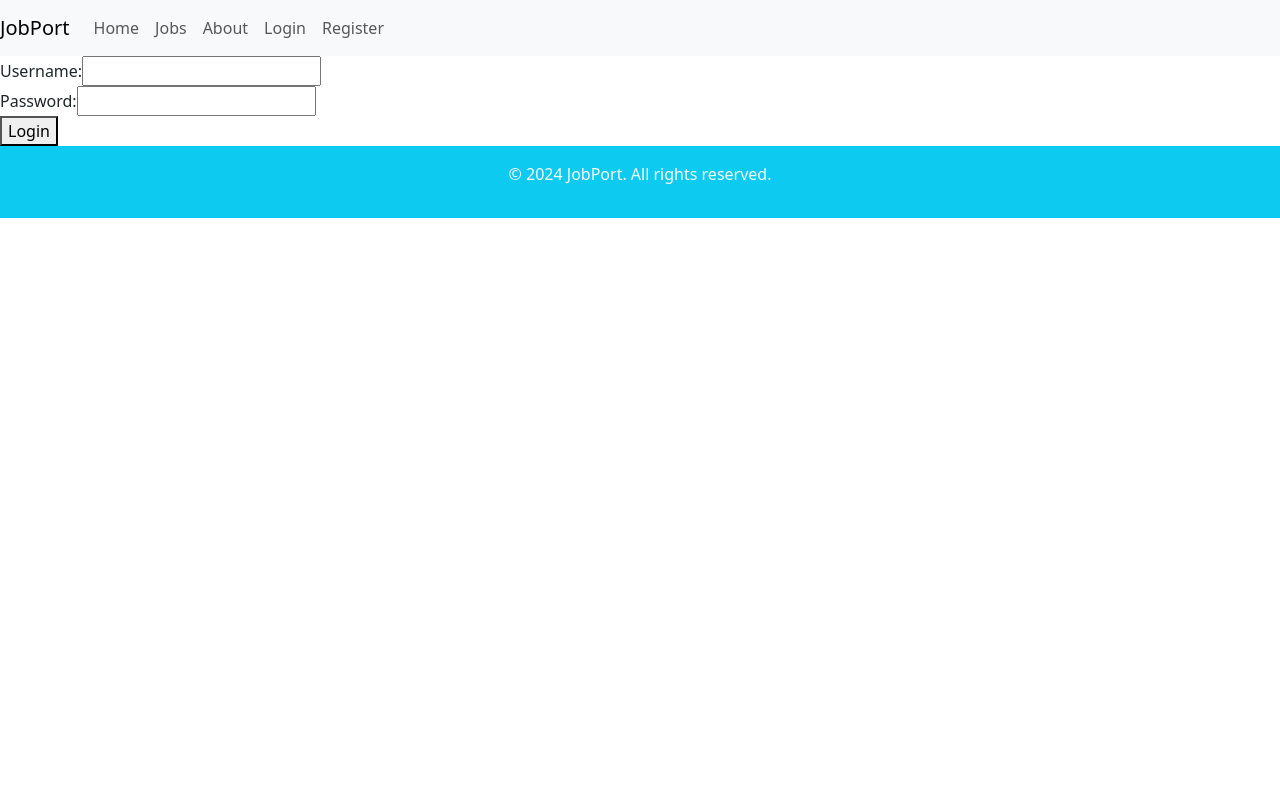
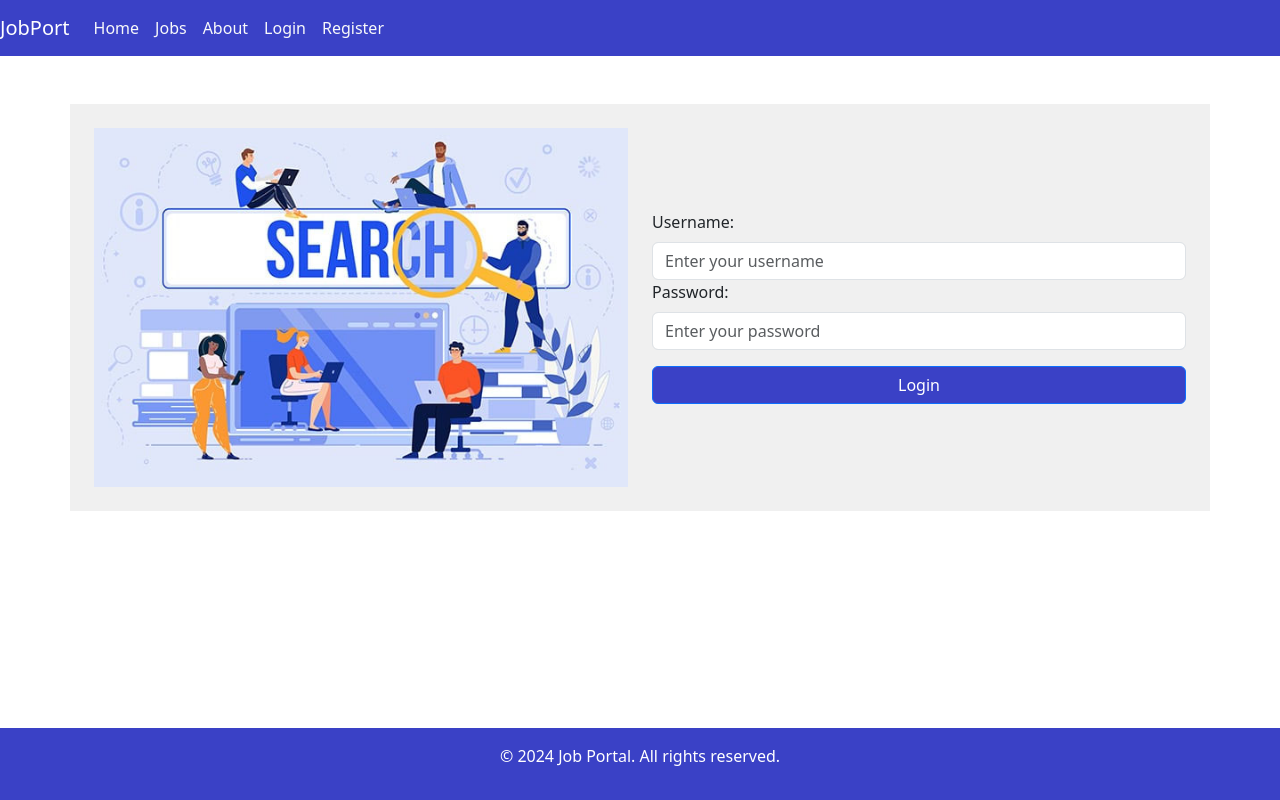
Before and after one commit to smithirpara14/JobPort, a React (Create React App) app in the folder front-end/: page /login in a window 1280 px wide. Built offline with nearby package versions, Linux system fonts and the light colour scheme.

Commit message:
Designed Login Page and change header and footer

```diff
--- a/front-end/src/App.js
+++ b/front-end/src/App.js
@@ -1,8 +1,9 @@
 import "./App.css";
 import React from "react";
 import Header from "./components/header";
+import Home from "./components/home";
 import Footer from "./components/footer";
-import UserLogin from "./components/userLogin"
+import UserLogin from "./components/userLogin";
 import "bootstrap/dist/css/bootstrap.min.css";
 import { BrowserRouter as Router, Routes, Route } from "react-router-dom";
 import RegisterForm from "./components/register";
@@ -14,8 +15,9 @@ const App = () => {
 
       <Router>
         <Routes>
-          <Route path="/login" element= { <UserLogin/> }/>
-          <Route path="/register" element= { <RegisterForm/> }/>
+          <Route path="/" element={<Home />} />
+          <Route path="/login" element={<UserLogin />} />
+          <Route path="/register" element={<RegisterForm />} />
         </Routes>
       </Router>
 
--- a/front-end/src/components/footer.jsx
+++ b/front-end/src/components/footer.jsx
@@ -1,10 +1,18 @@
 import React from "react";
+import { Row, Col } from "react-bootstrap";
 
 const Footer = () => {
   return (
-    <footer className="bg-info text-light text-center py-3">
-      <p>&copy; {new Date().getFullYear()} JobPort. All rights reserved.</p>
-    </footer>
+    <Row className="mt-4">
+      <Col>
+        <footer
+          className="fixed-bottom text-white p-3 text-center"
+          style={{ backgroundColor: "#3a41c6" }}
+        >
+          <p>&copy; 2024 Job Portal. All rights reserved.</p>
+        </footer>
+      </Col>
+    </Row>
   );
 };
 
--- a/front-end/src/components/header.jsx
+++ b/front-end/src/components/header.jsx
@@ -4,18 +4,28 @@ import "bootstrap/dist/css/bootstrap.min.css"; // Import Bootstrap CSS
 
 const Header = () => {
   return (
-    <Navbar bg="light" variant="light" expand="lg">
+    <Navbar style={{ backgroundColor: "#3a41c6" }} variant="dark" expand="lg">
       <Navbar.Brand href="/">JobPort</Navbar.Brand>
       <Navbar.Toggle aria-controls="basic-navbar-nav" />
       <Navbar.Collapse id="basic-navbar-nav">
         <Nav className="mr-auto">
-          <Nav.Link href="/">Home</Nav.Link>
-          <Nav.Link href="/jobs">Jobs</Nav.Link>
-          <Nav.Link href="/about">About</Nav.Link>
+          <Nav.Link href="/" className="text-light">
+            Home
+          </Nav.Link>
+          <Nav.Link href="/jobs" className="text-light">
+            Jobs
+          </Nav.Link>
+          <Nav.Link href="/about" className="text-light">
+            About
+          </Nav.Link>
         </Nav>
         <Nav className="ml-auto">
-          <Nav.Link href="/login">Login</Nav.Link>
-          <Nav.Link href="/register">Register</Nav.Link>
+          <Nav.Link href="/login" className="text-light">
+            Login
+          </Nav.Link>
+          <Nav.Link href="/register" className="text-light">
+            Register
+          </Nav.Link>
         </Nav>
       </Navbar.Collapse>
     </Navbar>
--- /dev/null
+++ b/front-end/src/components/home.jsx
@@ -0,0 +1,58 @@
+import React from "react";
+import { Container, Row, Col, Card, Button } from "react-bootstrap";
+import "bootstrap/dist/css/bootstrap.min.css";
+
+const Home = () => {
+  return (
+    <Container>
+      {/* Header Section */}
+      <Row className="mt-4">
+        <Col>
+          <h1>Welcome to Job Portal</h1>
+          <p>Find the perfect job that matches your skills and interests.</p>
+        </Col>
+      </Row>
+
+      {/* Job Listings Section */}
+      <Row className="mt-4">
+        <Col>
+          <h2>Featured Jobs</h2>
+        </Col>
+      </Row>
+
+      <Row>
+        {/* Job Listing 1 */}
+        <Col md={4}>
+          <Card>
+            <Card.Body>
+              <Card.Title>Job Title 1</Card.Title>
+              <Card.Text>
+                Short description of the job. Lorem ipsum dolor sit amet,
+                consectetur adipiscing elit.
+              </Card.Text>
+              <Button variant="primary">Read More</Button>
+            </Card.Body>
+          </Card>
+        </Col>
+
+        {/* Job Listing 2 */}
+        <Col md={4}>
+          <Card>
+            <Card.Body>
+              <Card.Title>Job Title 2</Card.Title>
+              <Card.Text>
+                Short description of the job. Lorem ipsum dolor sit amet,
+                consectetur adipiscing elit.
+              </Card.Text>
+              <Button variant="primary">Read More</Button>
+            </Card.Body>
+          </Card>
+        </Col>
+
+        {/* Add more job listings as needed */}
+      </Row>
+    </Container>
+  );
+};
+
+export default Home;
--- a/front-end/src/components/userLogin.jsx
+++ b/front-end/src/components/userLogin.jsx
@@ -1,57 +1,72 @@
-import React, { useState } from 'react';
+// LoginForm.js
+
+import React, { useState } from "react";
+import { Container, Row, Col, Form, Button } from "react-bootstrap";
+import "bootstrap/dist/css/bootstrap.min.css";
 
 const LoginForm = () => {
-  // State variables to store username and password
-  const [username, setUsername] = useState('');
-  const [password, setPassword] = useState('');
+  const [username, setUsername] = useState("");
+  const [password, setPassword] = useState("");
   const [loggedIn, setLoggedIn] = useState(false);
 
-  // Function to handle form submission
   const handleSubmit = (event) => {
     event.preventDefault();
-    // Check if username and password are correct (for simplicity, just check for non-empty values)
-    if (username.trim() !== '' && password.trim() !== '') {
-      // For demonstration, just log in user by setting loggedIn state to true
+    if (username.trim() !== "" && password.trim() !== "") {
       setLoggedIn(true);
-      // Reset form fields
-      setUsername('');
-      setPassword('');
+      setUsername("");
+      setPassword("");
     } else {
-      alert('Please enter username and password');
+      alert("Please enter username and password");
     }
   };
 
   return (
-    <div>
+    <Container className="mt-5 p-4" style={{ backgroundColor: "#f0f0f0" }}>
       {loggedIn ? (
         <div>
           <h2>Welcome, {username}!</h2>
-          <button onClick={() => setLoggedIn(false)}>Logout</button>
+          <Button variant="primary" onClick={() => setLoggedIn(false)}>
+            Logout
+          </Button>
         </div>
       ) : (
-        <form onSubmit={handleSubmit}>
-          <label>
-            Username:
-            <input
+        <Row>
+          <Col md={6} className="left-section">
+            <img src="images/login.jpg" alt="Login" className="img-fluid" />
+          </Col>
+          <Col md={6} className="right-section d-flex align-items-center">
+            <Form onSubmit={handleSubmit} className="w-100">
+              <Form.Group controlId="formUsername">
+                <Form.Label>Username:</Form.Label>
+                <Form.Control
                   type="text"
                   value={username}
                   onChange={(event) => setUsername(event.target.value)}
+                  placeholder="Enter your username"
                 />
-          </label>
-          <br />
-          <label>
-            Password:
-            <input
+              </Form.Group>
+              <Form.Group controlId="formPassword">
+                <Form.Label>Password:</Form.Label>
+                <Form.Control
                   type="password"
                   value={password}
                   onChange={(event) => setPassword(event.target.value)}
+                  placeholder="Enter your password"
                 />
-          </label>
-          <br />
-          <button type="submit">Login</button>
-        </form>
+              </Form.Group>
+              <Button
+                variant="primary"
+                type="submit"
+                className="w-100 mt-3"
+                style={{ backgroundColor: "#3a41c6" }}
+              >
+                Login
+              </Button>
+            </Form>
+          </Col>
+        </Row>
       )}
-    </div>
+    </Container>
   );
 };
 
```
Also changed, not shown: front-end/public/images/login.jpg (added). Lines whose indentation alone changed are shown as unchanged.
